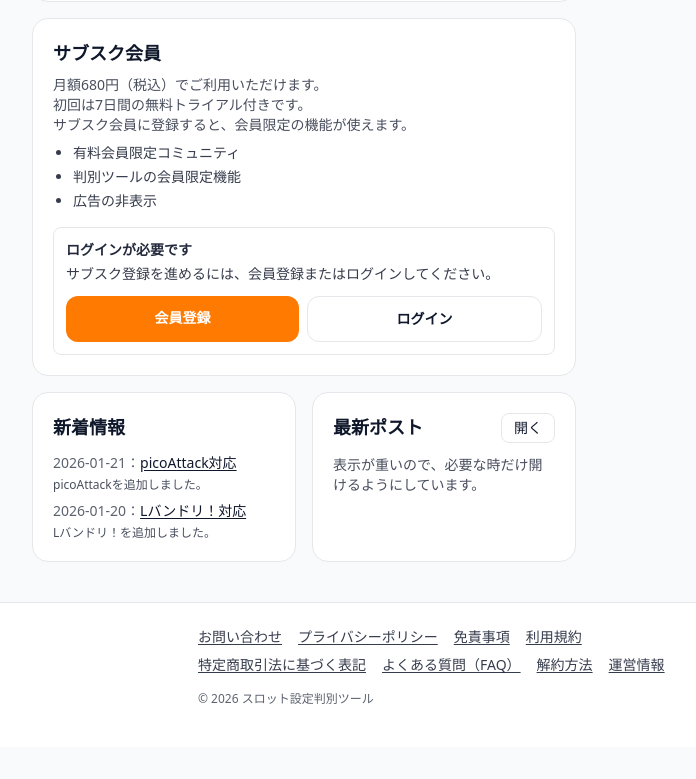
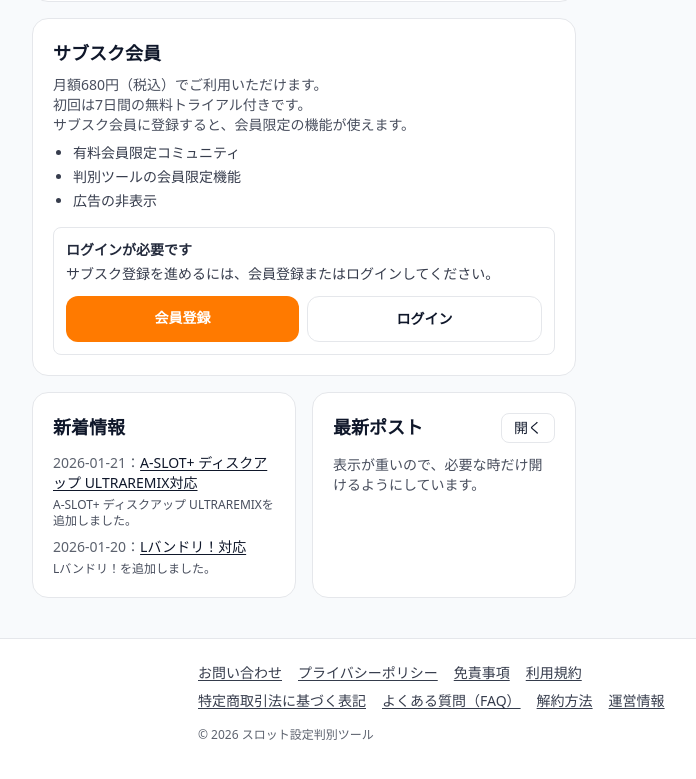
Before and after one commit to roki0711416-hash/------, a Next.js app: page / in a window 1280 px wide. Shown: the part 475-1254 px from the top of the page, without its empty margins (170-866 px from the left). Before the commit the page ends 1222 px from the top, so only its background shows below. Built offline with nearby package versions, Linux system fonts and the light colour scheme; no server answers.

Commit message:
Add Sammy Disk Up Ultraremix

```diff
--- a/content/machines.ts
+++ b/content/machines.ts
@@ -2857,4 +2857,24 @@ export const machines = [
       ],
     },
   },
+
+  // --- サミー A-SLOT+ ディスクアップ ULTRAREMIX（p-town 4702）追加 ---
+  {
+    id: "smart-diskup-ultraremix",
+    name: "A-SLOT+ ディスクアップ ULTRAREMIX",
+    maker: "サミー",
+    series: "ディスクアップ",
+    inHall: true,
+    category: "SMART",
+    description:
+      "ボーナス確率（設定1/2/5/6）＋機械割での簡易判別。数値はp-town（4702）より。機械割は『完全攻略時』の列を採用。50枚あたり約32.2G（設定1、独自調査値）。",
+    odds: {
+      settings: [
+        { s: 1, big: 287.2, reg: 495.3, total: 181.8, rate: 103.0 },
+        { s: 2, big: 284.3, reg: 477.2, total: 178.2, rate: 103.8 },
+        { s: 5, big: 273.8, reg: 398.6, total: 162.3, rate: 107.2 },
+        { s: 6, big: 260.9, reg: 334.1, total: 146.5, rate: 111.5 },
+      ],
+    },
+  },
 ] satisfies readonly Machine[];
--- a/content/posts.json
+++ b/content/posts.json
@@ -2,9 +2,9 @@
   {
     "id": "2026-01-21-001",
     "date": "2026-01-21",
-    "title": "picoAttack対応",
-    "href": "/tool?machine=picoAttack",
-    "body": "picoAttackを追加しました。"
+    "title": "A-SLOT+ ディスクアップ ULTRAREMIX対応",
+    "href": "/tool?machine=smart-diskup-ultraremix",
+    "body": "A-SLOT+ ディスクアップ ULTRAREMIXを追加しました。"
   },
   {
     "id": "2026-01-20-008",
```
